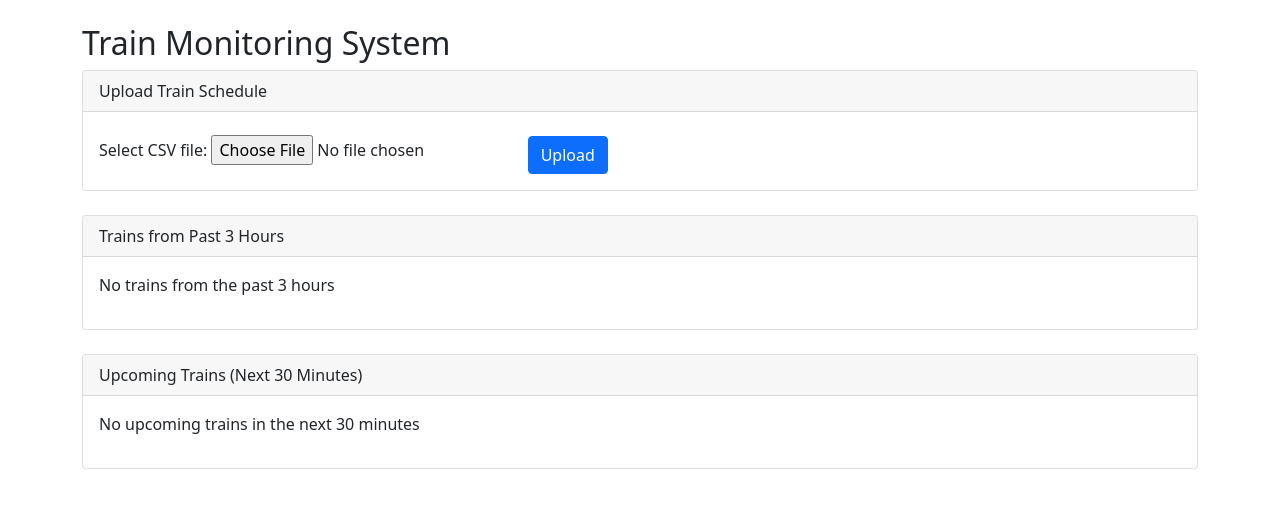
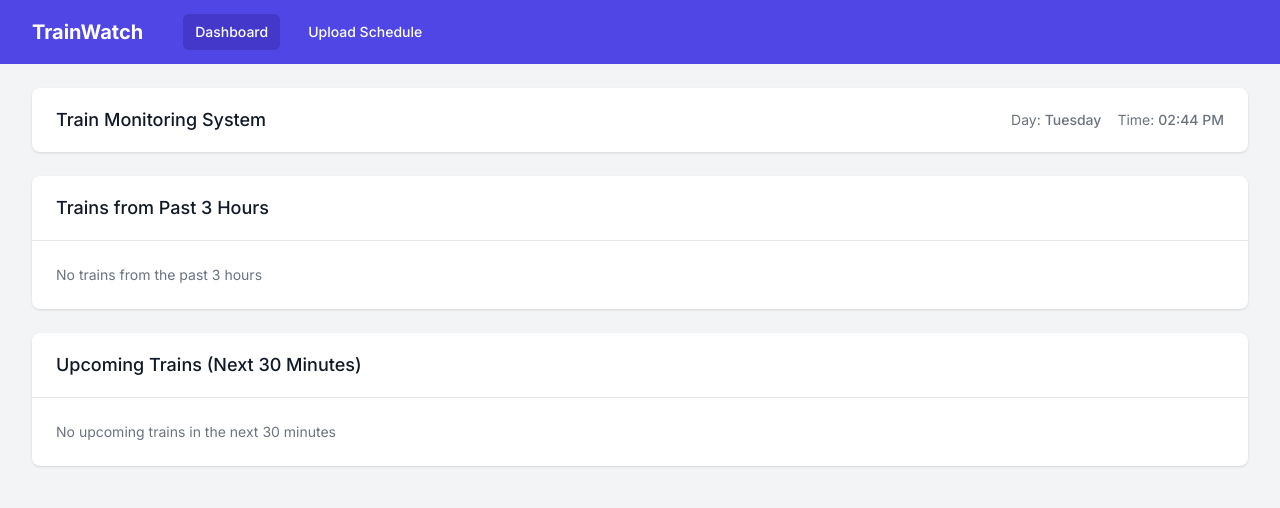
Before and after one commit to ananthcjayan12/levelcross_django, a Django app: page / in a window 1280 px wide. Shown: the top 508 px of the page. Run offline with Django 4.2, Linux system fonts and the light colour scheme; data that the repository does not hold is empty; some libraries are stand-ins or nearby versions.

Commit message:
Done almost

```diff
--- a/app/templates/app/home.html
+++ b/app/templates/app/home.html
@@ -1,51 +1,56 @@
 {% extends 'base.html' %}
 
 {% block content %}
-<div class="container mt-4">
-    <h2>Train Monitoring System</h2>
-
-    <!-- CSV Upload Form -->
-    <div class="card mb-4">
-        <div class="card-header">
-            Upload Train Schedule
-        </div>
-        <div class="card-body">
-            <form method="post" action="{% url 'upload_csv' %}" enctype="multipart/form-data">
-                {% csrf_token %}
-                {{ upload_form }}
-                <button type="submit" class="btn btn-primary mt-2">Upload</button>
-            </form>
+<div class="space-y-6">
+    <!-- Current Time Display -->
+    <div class="bg-white shadow rounded-lg overflow-hidden">
+        <div class="px-4 py-5 sm:px-6 flex justify-between items-center">
+            <h3 class="text-lg leading-6 font-medium text-gray-900">
+                Train Monitoring System
+            </h3>
+            <div class="flex items-center space-x-4">
+                <div class="text-sm text-gray-500">
+                    Day: <span class="font-medium">{{ current_day }}</span>
+                </div>
+                <div class="text-sm text-gray-500">
+                    Time: <span class="font-medium">{{ current_time }}</span>
+                </div>
+            </div>
         </div>
     </div>
 
     <!-- Past Trains -->
-    <div class="card mb-4">
-        <div class="card-header">
-            Trains from Past 3 Hours
+    <div class="bg-white shadow rounded-lg overflow-hidden">
+        <div class="px-4 py-5 border-b border-gray-200 sm:px-6">
+            <h3 class="text-lg leading-6 font-medium text-gray-900">
+                Trains from Past 3 Hours
+            </h3>
         </div>
-        <div class="card-body">
+        <div class="px-4 py-5 sm:p-6">
             {% if past_trains %}
-                <div class="table-responsive">
-                    <table class="table">
-                        <thead>
+                <div class="overflow-x-auto">
+                    <table class="min-w-full divide-y divide-gray-200">
+                        <thead class="bg-gray-50">
                             <tr>
-                                <th>Train Number</th>
-                                <th>Station</th>
-                                <th>Scheduled Time</th>
-                                <th>Status</th>
-                                <th>Action</th>
+                                <th class="px-6 py-3 text-left text-xs font-medium text-gray-500 uppercase tracking-wider">Train Number</th>
+                                <th class="px-6 py-3 text-left text-xs font-medium text-gray-500 uppercase tracking-wider">Station</th>
+                                <th class="px-6 py-3 text-left text-xs font-medium text-gray-500 uppercase tracking-wider">Scheduled Time</th>
+                                <th class="px-6 py-3 text-left text-xs font-medium text-gray-500 uppercase tracking-wider">Day</th>
+                                <th class="px-6 py-3 text-left text-xs font-medium text-gray-500 uppercase tracking-wider">Status</th>
+                                <th class="px-6 py-3 text-left text-xs font-medium text-gray-500 uppercase tracking-wider">Action</th>
                             </tr>
                         </thead>
-                        <tbody>
+                        <tbody class="bg-white divide-y divide-gray-200">
                             {% for train in past_trains %}
-                            <tr>
-                                <td>{{ train.train_number }}</td>
-                                <td>{{ train.station }}</td>
-                                <td>{{ train.time }}</td>
-                                <td id="status-{{ train.train_number }}">Pending</td>
-                                <td>
-                                    <button class="btn btn-sm btn-info"
-                                            onclick="checkLiveStatus('{{ train.train_number }}')">
+                            <tr class="hover:bg-gray-50">
+                                <td class="px-6 py-4 whitespace-nowrap text-sm font-medium text-gray-900">{{ train.train_number }}</td>
+                                <td class="px-6 py-4 whitespace-nowrap text-sm text-gray-500">{{ train.station }}</td>
+                                <td class="px-6 py-4 whitespace-nowrap text-sm text-gray-500">{{ train.time|time:"h:i A" }}</td>
+                                <td class="px-6 py-4 whitespace-nowrap text-sm text-gray-500">{{ train.day_reach_station }}</td>
+                                <td class="px-6 py-4 whitespace-nowrap text-sm text-gray-500" id="status-{{ train.train_number }}">Pending</td>
+                                <td class="px-6 py-4 whitespace-nowrap text-sm">
+                                    <button onclick="checkLiveStatus('{{ train.train_number }}')"
+                                            class="inline-flex items-center px-3 py-1.5 border border-transparent text-xs font-medium rounded-full shadow-sm text-white bg-indigo-600 hover:bg-indigo-700 focus:outline-none focus:ring-2 focus:ring-offset-2 focus:ring-indigo-500">
                                         Check Status
                                     </button>
                                 </td>
@@ -55,39 +60,43 @@
                     </table>
                 </div>
             {% else %}
-                <p>No trains from the past 3 hours</p>
+                <p class="text-gray-500 text-sm">No trains from the past 3 hours</p>
             {% endif %}
         </div>
     </div>
 
     <!-- Upcoming Trains -->
-    <div class="card">
-        <div class="card-header">
-            Upcoming Trains (Next 30 Minutes)
+    <div class="bg-white shadow rounded-lg overflow-hidden">
+        <div class="px-4 py-5 border-b border-gray-200 sm:px-6">
+            <h3 class="text-lg leading-6 font-medium text-gray-900">
+                Upcoming Trains (Next 30 Minutes)
+            </h3>
         </div>
-        <div class="card-body">
+        <div class="px-4 py-5 sm:p-6">
             {% if upcoming_trains %}
-                <div class="table-responsive">
-                    <table class="table">
-                        <thead>
+                <div class="overflow-x-auto">
+                    <table class="min-w-full divide-y divide-gray-200">
+                        <thead class="bg-gray-50">
                             <tr>
-                                <th>Train Number</th>
-                                <th>Station</th>
-                                <th>Scheduled Time</th>
-                                <th>Status</th>
-                                <th>Action</th>
+                                <th class="px-6 py-3 text-left text-xs font-medium text-gray-500 uppercase tracking-wider">Train Number</th>
+                                <th class="px-6 py-3 text-left text-xs font-medium text-gray-500 uppercase tracking-wider">Station</th>
+                                <th class="px-6 py-3 text-left text-xs font-medium text-gray-500 uppercase tracking-wider">Scheduled Time</th>
+                                <th class="px-6 py-3 text-left text-xs font-medium text-gray-500 uppercase tracking-wider">Day</th>
+                                <th class="px-6 py-3 text-left text-xs font-medium text-gray-500 uppercase tracking-wider">Status</th>
+                                <th class="px-6 py-3 text-left text-xs font-medium text-gray-500 uppercase tracking-wider">Action</th>
                             </tr>
                         </thead>
-                        <tbody>
+                        <tbody class="bg-white divide-y divide-gray-200">
                             {% for train in upcoming_trains %}
-                            <tr>
-                                <td>{{ train.train_number }}</td>
-                                <td>{{ train.station }}</td>
-                                <td>{{ train.time }}</td>
-                                <td id="status-{{ train.train_number }}">Pending</td>
-                                <td>
-                                    <button class="btn btn-sm btn-info"
-                                            onclick="checkLiveStatus('{{ train.train_number }}')">
+                            <tr class="hover:bg-gray-50">
+                                <td class="px-6 py-4 whitespace-nowrap text-sm font-medium text-gray-900">{{ train.train_number }}</td>
+                                <td class="px-6 py-4 whitespace-nowrap text-sm text-gray-500">{{ train.station }}</td>
+                                <td class="px-6 py-4 whitespace-nowrap text-sm text-gray-500">{{ train.time|time:"h:i A" }}</td>
+                                <td class="px-6 py-4 whitespace-nowrap text-sm text-gray-500">{{ train.day_reach_station }}</td>
+                                <td class="px-6 py-4 whitespace-nowrap text-sm text-gray-500" id="status-{{ train.train_number }}">Pending</td>
+                                <td class="px-6 py-4 whitespace-nowrap text-sm">
+                                    <button onclick="checkLiveStatus('{{ train.train_number }}')"
+                                            class="inline-flex items-center px-3 py-1.5 border border-transparent text-xs font-medium rounded-full shadow-sm text-white bg-indigo-600 hover:bg-indigo-700 focus:outline-none focus:ring-2 focus:ring-offset-2 focus:ring-indigo-500">
                                         Check Status
                                     </button>
                                 </td>
@@ -97,31 +106,41 @@
                     </table>
                 </div>
             {% else %}
-                <p>No upcoming trains in the next 30 minutes</p>
+                <p class="text-gray-500 text-sm">No upcoming trains in the next 30 minutes</p>
             {% endif %}
         </div>
     </div>
 </div>
-
 {% endblock %}
 
 {% block extra_js %}
 <script>
 function checkLiveStatus(trainNumber) {
+    const button = event.target;
+    button.disabled = true;
+    button.classList.add('opacity-75');
+
     fetch(`/fetch-live-status/${trainNumber}/`)
         .then(response => response.json())
         .then(data => {
             const statusElement = document.getElementById(`status-${trainNumber}`);
             if (data.data) {
                 statusElement.textContent = `At ${data.data.current_station_name}`;
+                statusElement.classList.add('text-green-600');
             } else {
                 statusElement.textContent = 'Status unavailable';
+                statusElement.classList.add('text-yellow-600');
             }
         })
         .catch(error => {
             console.error('Error:', error);
             const statusElement = document.getElementById(`status-${trainNumber}`);
             statusElement.textContent = 'Error fetching status';
+            statusElement.classList.add('text-red-600');
+        })
+        .finally(() => {
+            button.disabled = false;
+            button.classList.remove('opacity-75');
         });
 }
 
--- a/app/templates/base.html
+++ b/app/templates/base.html
@@ -4,23 +4,55 @@
     <meta charset="UTF-8">
     <meta name="viewport" content="width=device-width, initial-scale=1.0">
     <title>Train Monitoring System</title>
-    <link href="https://cdn.jsdelivr.net/npm/bootstrap@5.1.3/dist/css/bootstrap.min.css" rel="stylesheet">
+    <script src="https://cdn.tailwindcss.com"></script>
+    <link href="https://fonts.googleapis.com/css2?family=Inter:wght@400;500;600;700&display=swap" rel="stylesheet">
+    <style>
+        body {
+            font-family: 'Inter', sans-serif;
+            background-color: #f3f4f6;
+        }
+    </style>
 </head>
-<body>
+<body class="min-h-screen">
+    <!-- Navigation -->
+    <nav class="bg-indigo-600">
+        <div class="max-w-7xl mx-auto px-4 sm:px-6 lg:px-8">
+            <div class="flex items-center justify-between h-16">
+                <div class="flex items-center">
+                    <div class="flex-shrink-0">
+                        <span class="text-white text-xl font-bold">TrainWatch</span>
+                    </div>
+                    <div class="hidden md:block">
+                        <div class="ml-10 flex items-baseline space-x-4">
+                            <a href="{% url 'home' %}" class="{% if request.path == '/' %}bg-indigo-700 text-white{% else %}text-white hover:bg-indigo-500{% endif %} px-3 py-2 rounded-md text-sm font-medium">
+                                Dashboard
+                            </a>
+                            <a href="{% url 'upload_csv' %}" class="{% if request.path == '/upload-csv/' %}bg-indigo-700 text-white{% else %}text-white hover:bg-indigo-500{% endif %} px-3 py-2 rounded-md text-sm font-medium">
+                                Upload Schedule
+                            </a>
+                        </div>
+                    </div>
+                </div>
+            </div>
+        </div>
+    </nav>
+
+    <!-- Messages -->
     {% if messages %}
-    <div class="container mt-3">
+    <div class="max-w-7xl mx-auto px-4 sm:px-6 lg:px-8 mt-4">
         {% for message in messages %}
-        <div class="alert alert-{{ message.tags }}">
-            {{ message }}
+        <div class="rounded-md p-4 {% if message.tags == 'success' %}bg-green-50 text-green-700{% elif message.tags == 'error' %}bg-red-50 text-red-700{% else %}bg-yellow-50 text-yellow-700{% endif %} mb-4">
+            <p class="text-sm font-medium">{{ message }}</p>
         </div>
         {% endfor %}
     </div>
     {% endif %}
 
-    {% block content %}
-    {% endblock %}
+    <!-- Main Content -->
+    <main class="max-w-7xl mx-auto py-6 sm:px-6 lg:px-8">
+        {% block content %}{% endblock %}
+    </main>
 
-    <script src="https://cdn.jsdelivr.net/npm/bootstrap@5.1.3/dist/js/bootstrap.bundle.min.js"></script>
     {% block extra_js %}{% endblock %}
 </body>
 </html>
--- a/app/views.py
+++ b/app/views.py
@@ -7,6 +7,8 @@ import requests
 from .models import Train, CrossedTrain
 from .forms import CSVUploadForm
 from django.http import JsonResponse
+import pytz
+from django.db.models import Q
 
 # Keep your existing API constants
 API_URL = "https://irctc1.p.rapidapi.com/api/v1/liveTrainStatus"
@@ -19,21 +21,30 @@ HEADERS = {
 }
 
 def home(request):
-    now = timezone.now()
+    # Get current time in IST
+    ist = pytz.timezone('Asia/Kolkata')
+    now = timezone.localtime(timezone.now(), ist)
+
+    # Get current day name
+    current_day = now.strftime('%A').upper()  # e.g., 'MONDAY', 'TUESDAY', etc.
 
     # Get trains from past 3 hours and upcoming 30 minutes
     three_hours_ago = now - timedelta(hours=3)
     thirty_mins_future = now + timedelta(minutes=30)
 
+    # Create day filter condition
+    day_filter = Q(week_day__icontains=current_day) | Q(week_day__iexact='ALL') | Q(week_day__iexact='DAILY')
+
+    # Filter based on local time and day
     past_trains = Train.objects.filter(
         time__gte=three_hours_ago.time(),
         time__lte=now.time()
-    )
+    ).filter(day_filter)
 
     upcoming_trains = Train.objects.filter(
         time__gte=now.time(),
         time__lte=thirty_mins_future.time()
-    )
+    ).filter(day_filter)
 
     # Filter out already crossed trains
     crossed_today = CrossedTrain.objects.filter(
@@ -46,6 +57,8 @@ def home(request):
     context = {
         'past_trains': past_trains,
         'upcoming_trains': upcoming_trains,
+        'current_time': now.strftime('%I:%M %p'),
+        'current_day': current_day.title(),  # Add current day to context
         'upload_form': CSVUploadForm()
     }
     return render(request, 'app/home.html', context)
@@ -156,3 +169,9 @@ def debug_csv(request):
             except Exception as e:
                 return JsonResponse({'error': str(e)}, status=400)
     return JsonResponse({'error': 'Invalid request'}, status=400)
+
+# Add new view for upload page
+def upload_page(request):
+    return render(request, 'app/upload.html', {
+        'upload_form': CSVUploadForm()
+    })
--- a/core/urls.py
+++ b/core/urls.py
@@ -21,6 +21,7 @@ from app import views
 urlpatterns = [
     path('admin/', admin.site.urls),
     path('', views.home, name='home'),
-    path('upload-csv/', views.upload_csv, name='upload_csv'),
+    path('upload/', views.upload_page, name='upload_csv'),
+    path('upload/process/', views.upload_csv, name='process_csv'),
     path('fetch-live-status/<str:train_number>/', views.fetch_live_status, name='fetch_live_status'),
 ]
```
Also changed, not shown: app/templates/app/upload.html (added, +36 -0 lines), core/settings.py (+5 -2 lines).
